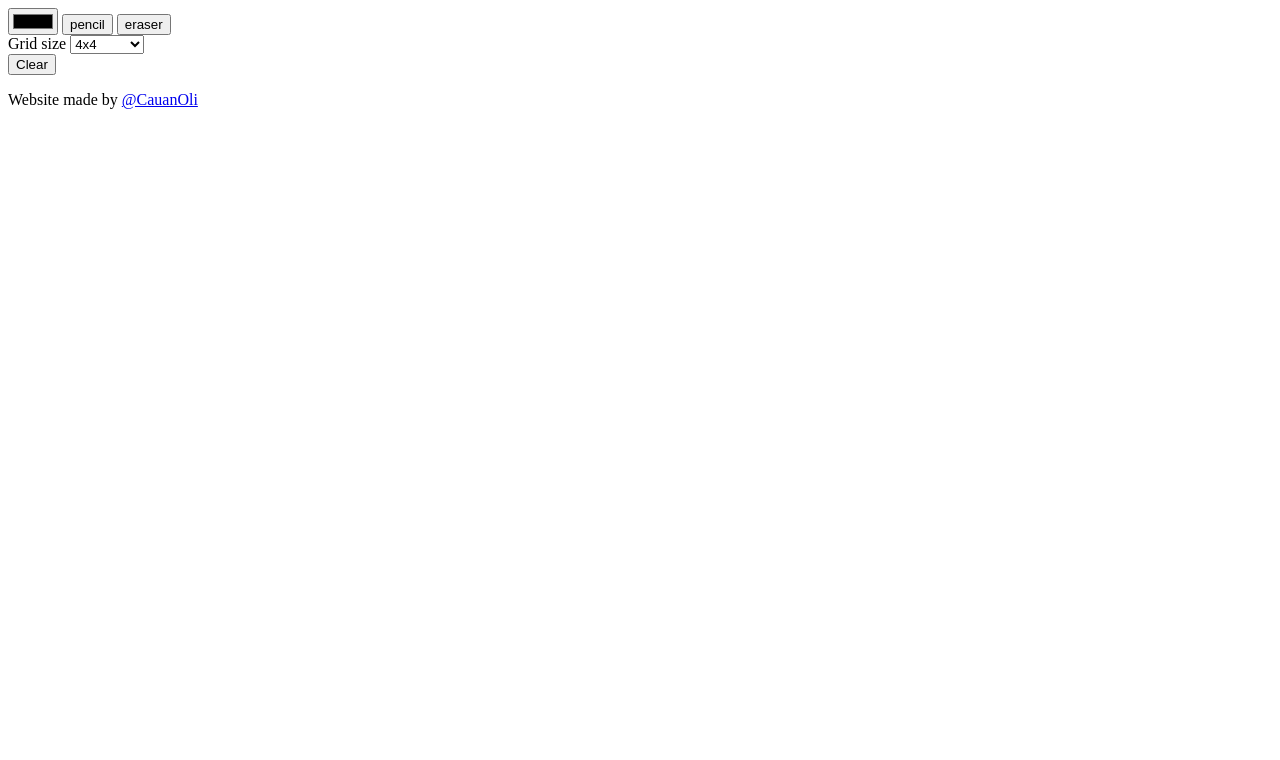
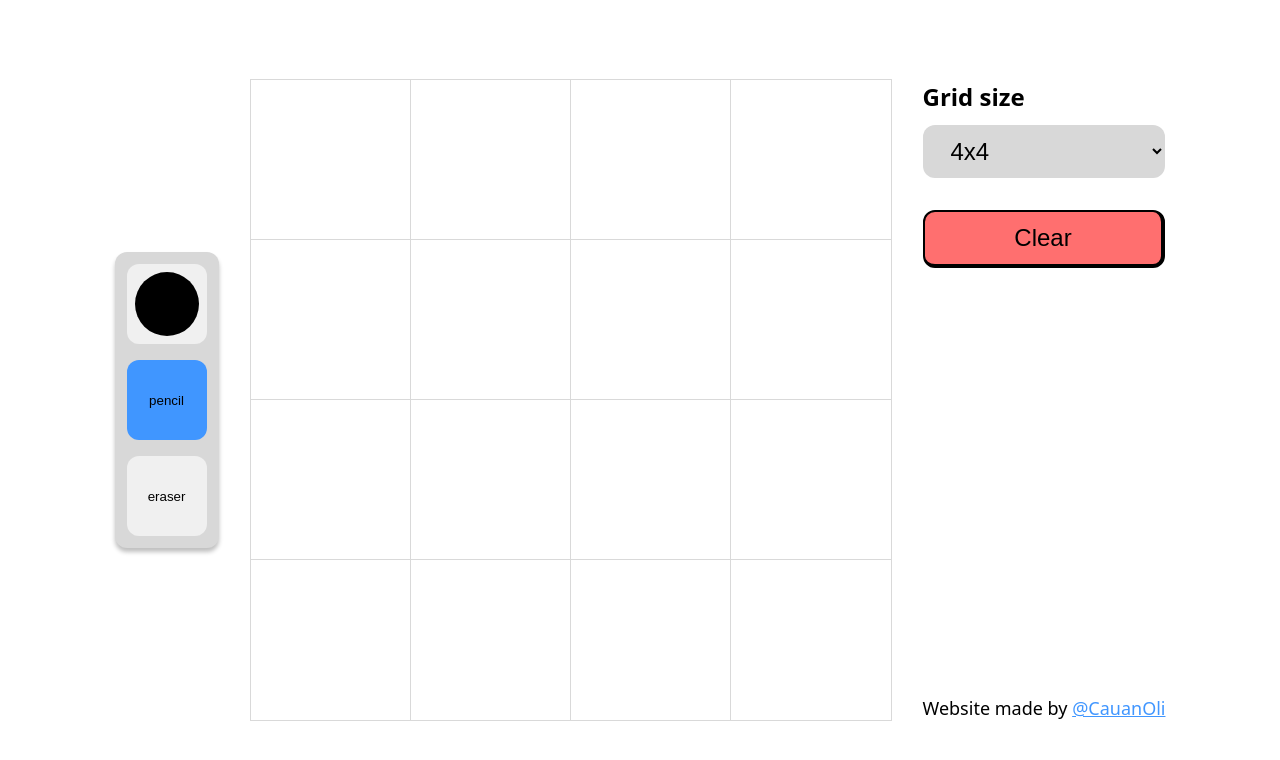
Before and after one commit to cauanoli/etch-a-sketch, a plain HTML site: page index.html in a window 1280 px wide. Drawn offline with Linux system fonts and the light colour scheme.

Commit message:
feat: finalize css styling

```diff
--- a/index.html
+++ b/index.html
@@ -4,17 +4,18 @@
     <meta charset="UTF-8" />
     <meta name="viewport" content="width=device-width, initial-scale=1.0" />
     <title>Etch a Sketch</title>
+    <link rel="stylesheet" href="./style.css" />
     <script src="./main.js" defer></script>
   </head>
   <body>
     <div id="main-container">
-      <div class="right-menu">
+      <div class="left-menu">
         <input type="color" class="tool-button" id="color-selector" />
         <button class="tool-button" id="pencil">pencil</button>
         <button class="tool-button" id="eraser">eraser</button>
       </div>
       <div class="sketch-grid"></div>
-      <div class="left-menu">
+      <div class="right-menu">
         <div class="top-section">
           <div class="grid-size-container">
             <label for="grid-size">Grid size</label>
--- a/main.js
+++ b/main.js
@@ -40,25 +40,31 @@ function main() {
 
   gridSizeSelector.addEventListener("change", (event) => {
     gridSize = event.target.value;
+    gridContainer.innerHTML = "";
     createGridElements(gridSize);
   });
 
   function clearGrid() {
     gridContainer.childNodes.forEach((node) => {
       node.style.backgroundColor = "#ffffff";
+      node.classList.remove("painted");
     });
   }
 
   function createGridElements(gridSize) {
     for (let i = 0; i < gridSize * gridSize; i++) {
       const gridElement = document.createElement("div");
+      gridElement.style.minHeight = `${(1 / gridSize) * 100}%`;
+      gridElement.style.width = `${(1 / gridSize) * 100}%`;
       gridElement.addEventListener("click", (event) => {
         if (toolName === "eraser") {
           event.target.style.backgroundColor = "#ffffff";
+          event.target.classList.remove("painted");
         }
 
         if (toolName === "pencil" && event.target.backgroundColor !== color) {
           event.target.style.backgroundColor = color;
+          event.target.classList.add("painted");
         }
       });
 
--- /dev/null
+++ b/style.css
@@ -0,0 +1,138 @@
+:root {
+  box-sizing: border-box;
+}
+
+*,
+*::after,
+*::before {
+  box-sizing: inherit;
+}
+
+* {
+  padding: 0;
+  margin: 0;
+}
+
+body {
+  font-family: system-ui, -apple-system, BlinkMacSystemFont, "Segoe UI", Roboto,
+    Oxygen, Ubuntu, Cantarell, "Open Sans", "Helvetica Neue", sans-serif;
+}
+
+#main-container {
+  min-width: 100vw;
+  min-height: 100vh;
+  display: flex;
+  gap: 32px;
+  align-items: center;
+  justify-content: center;
+}
+
+.left-menu {
+  display: flex;
+  flex-direction: column;
+  align-items: center;
+  gap: 16px;
+  padding: 12px;
+  background-color: #d8d8d8;
+
+  border-radius: 12px;
+  box-shadow: 0px 4px 4px 0px rgba(0, 0, 0, 0.25);
+}
+
+.left-menu * {
+  width: 80px;
+  height: 80px;
+  border-radius: 12px;
+  padding: 8px;
+  background-color: #f0f0f0;
+  border: none;
+}
+
+.left-menu *.active {
+  background-color: #4096ff;
+}
+
+.left-menu *:hover {
+  background-color: #4096ff;
+  cursor: pointer;
+}
+
+#color-selector::-webkit-color-swatch-wrapper {
+  padding: 0;
+}
+
+#color-selector::-webkit-color-swatch {
+  border: none;
+  border-radius: 50%;
+}
+
+.sketch-grid {
+  width: 50vw;
+  display: flex;
+  flex-wrap: wrap;
+  aspect-ratio: 1/1;
+}
+
+.sketch-grid * {
+  outline: 1px solid #d9d9d9;
+  background-color: #ffffff;
+}
+
+.sketch-grid *.painted {
+  outline: none;
+  border: none;
+}
+
+.right-menu {
+  display: flex;
+  flex-direction: column;
+  justify-content: space-between;
+  height: 50vw;
+  font-size: 18px;
+}
+
+.right-menu a {
+  color: #4096ff;
+}
+
+.top-section {
+  display: flex;
+  flex-direction: column;
+  gap: 32px;
+}
+
+.grid-size-container {
+  display: flex;
+  gap: 12px;
+  flex-direction: column;
+  font-size: 24px;
+  font-weight: bold;
+}
+
+#grid-size,
+.clear-grid-button {
+  font-size: 24px;
+  border: none;
+  padding: 12px 24px;
+  border-radius: 12px;
+}
+
+#grid-size {
+  background: #d8d8d8;
+}
+
+.clear-grid-button {
+  background-color: #ff6f6f;
+  border: 2px solid #000000;
+  border-right: 4px solid #000000;
+  border-bottom: 4px solid #000000;
+}
+
+.clear-grid-button:active {
+  border-right: 2px solid #000000;
+  border-bottom: 2px solid #000000;
+}
+
+.clear-grid-button:hover {
+  cursor: pointer;
+}
```
